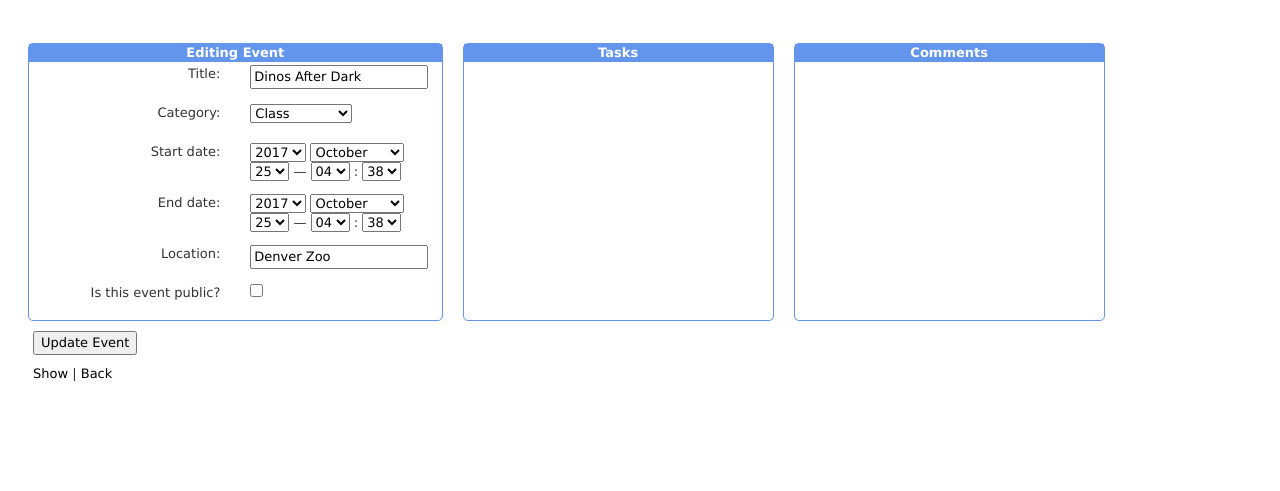
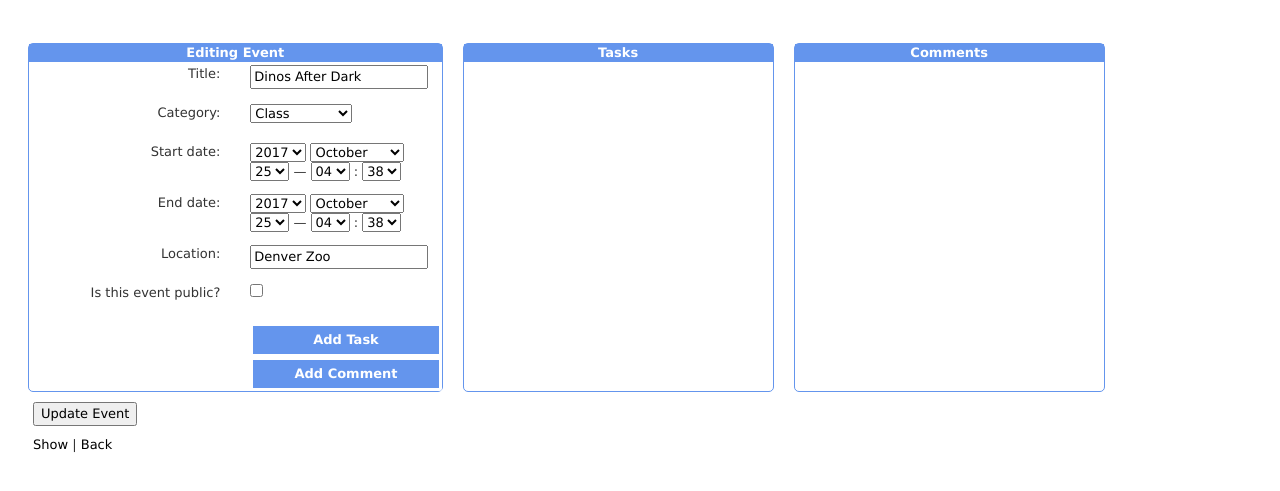
Before and after one commit to dillon-blanksma/AACSchedulingApp, a Rails app: page /events/11/edit in a window 1280 px wide. Shown: the top 491 px of the page. Run offline with Rails 7, Linux system fonts and the light colour scheme; a user stored in the database is signed in; data comes from the database, SQL or seed files in the repository; style sheets or scripts are compiled from the project's sources.

Commit message:
links working for adding comments and tasks

```diff
--- a/app/assets/stylesheets/application.css
+++ b/app/assets/stylesheets/application.css
@@ -35,6 +35,17 @@
 
 }
 
+.button {
+    padding: 5px;
+    border: solid;
+    border-radius: 3px;
+    background-color: cornflowerblue;
+    color: white !important;
+    font-weight: bold;
+    justify-content: center;
+    display: flex;
+}
+
 .right-justify {
     text-align: right;
 }
--- a/app/assets/stylesheets/events.scss
+++ b/app/assets/stylesheets/events.scss
@@ -52,14 +52,3 @@
 
   .has-events {}
 }
-
-.new-event-button {
-  padding: 5px;
-  border: solid;
-  border-radius: 3px;
-  background-color: cornflowerblue;
-  color: white !important;
-  font-weight: bold;
-  justify-content: center;
-  display: flex;
-}
--- a/app/views/events/_eventsForm.html.erb
+++ b/app/views/events/_eventsForm.html.erb
@@ -43,6 +43,14 @@
           <div class="col-sm-6 right-justify"><%= f.label 'Is this event public?' %></div>
           <div class="col-sm-6 left-justify"><%= f.check_box :ispublic, id: :event_ispublic %></div>
         </div>
+
+        <div class="row row-padding">
+          <div class="col-sm-6"></div>
+          <div class="col-sm-6 right-justify">
+            <%= link_to 'Add Task', new_task_path, {:class => 'button'} %>
+            <%= link_to 'Add Comment', new_comment_path, {:class => 'button'} %>
+          </div>
+        </div>
       </div>
 
       <!-- Tasks Section -->
--- a/app/views/events/index.html.erb
+++ b/app/views/events/index.html.erb
@@ -12,7 +12,7 @@
         <% end %>
       </tr>
     </table>
-    <%= link_to 'New Event', new_event_path, {:class => 'new-event-button'} %>
+    <%= link_to 'New Event', new_event_path, {:class => 'button'} %>
   </div>
 
   <div class="col-md-8">
```
Also changed, not shown: 1 other file.
